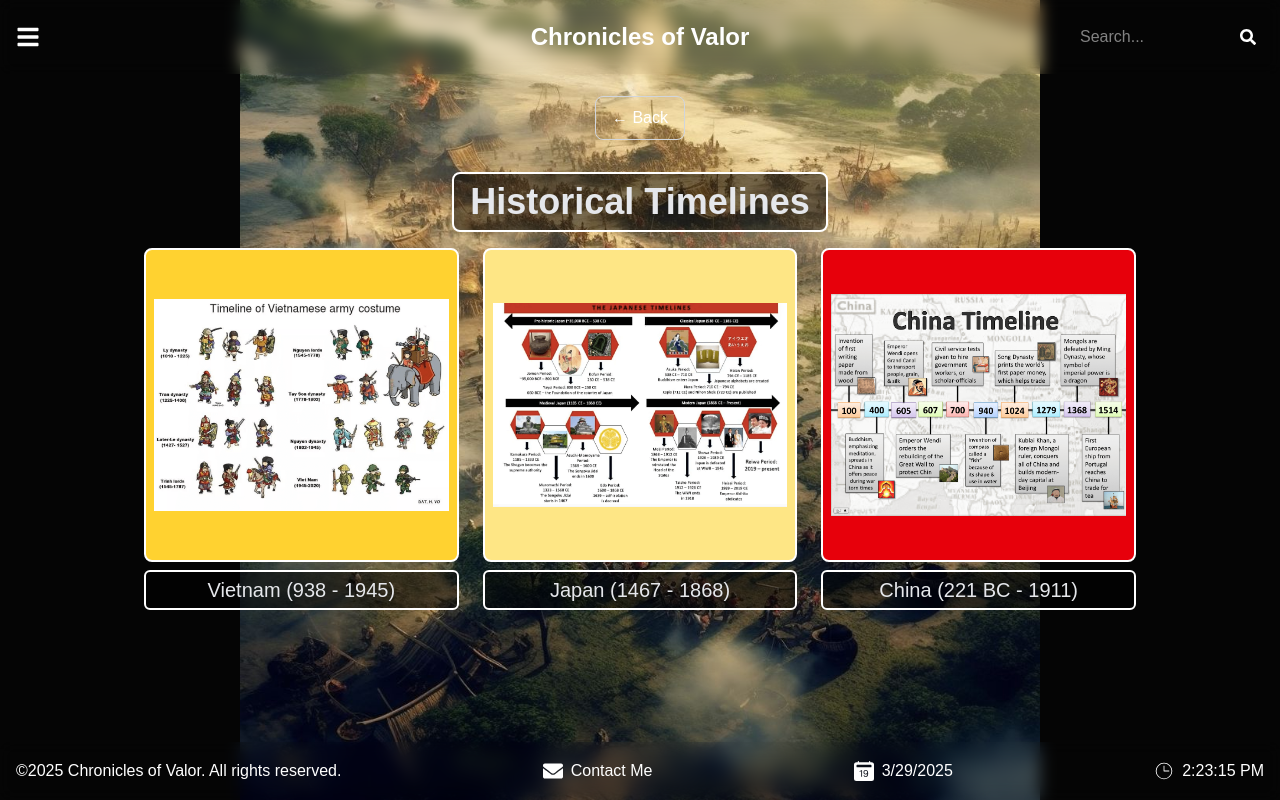
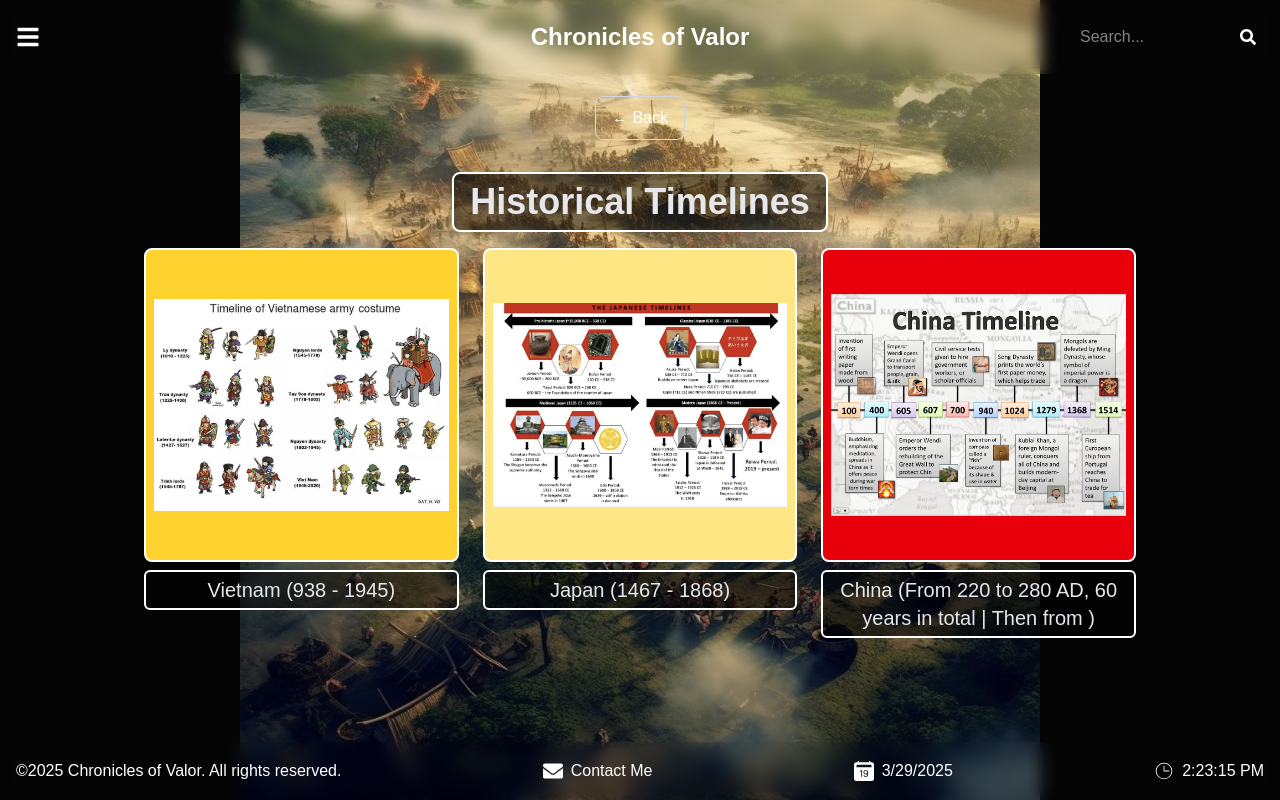
Before and after one commit to lehung2022/next-history-site, a Next.js app: page /timelines in a window 1280 px wide. Built offline with nearby package versions, Linux system fonts and the light colour scheme.

Commit message:
changed the timelines

```diff
--- a/src/client-components/main/TimelinePage.tsx
+++ b/src/client-components/main/TimelinePage.tsx
@@ -58,7 +58,7 @@ const Timeline = () => {
             />
           </div>
           <p className="mt-2 text-xl text-center border-2 border-white bg-black/50 rounded-md px-2 py-1 group-hover:bg-red-900 group-active:bg-red-900 group-hover:text-black group-active:text-black transition-all duration-300">
-            China (221 BC - 1911)
+            China (From 220 to 280 AD, 60 years in total | Then from )
           </p>
         </Link>
       </div>
```
